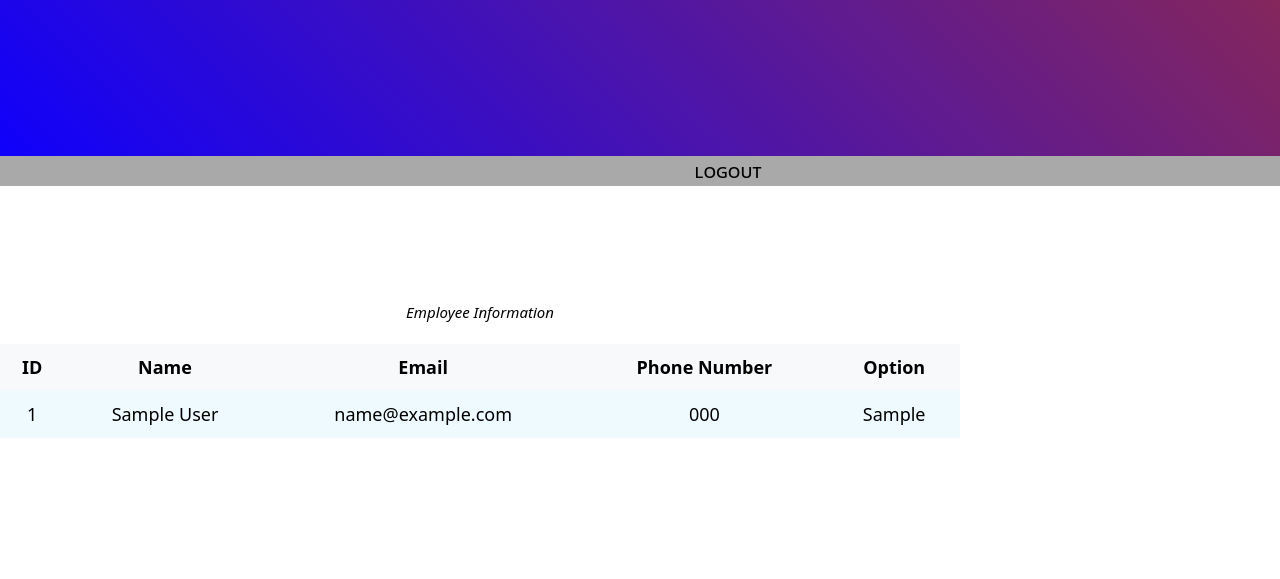
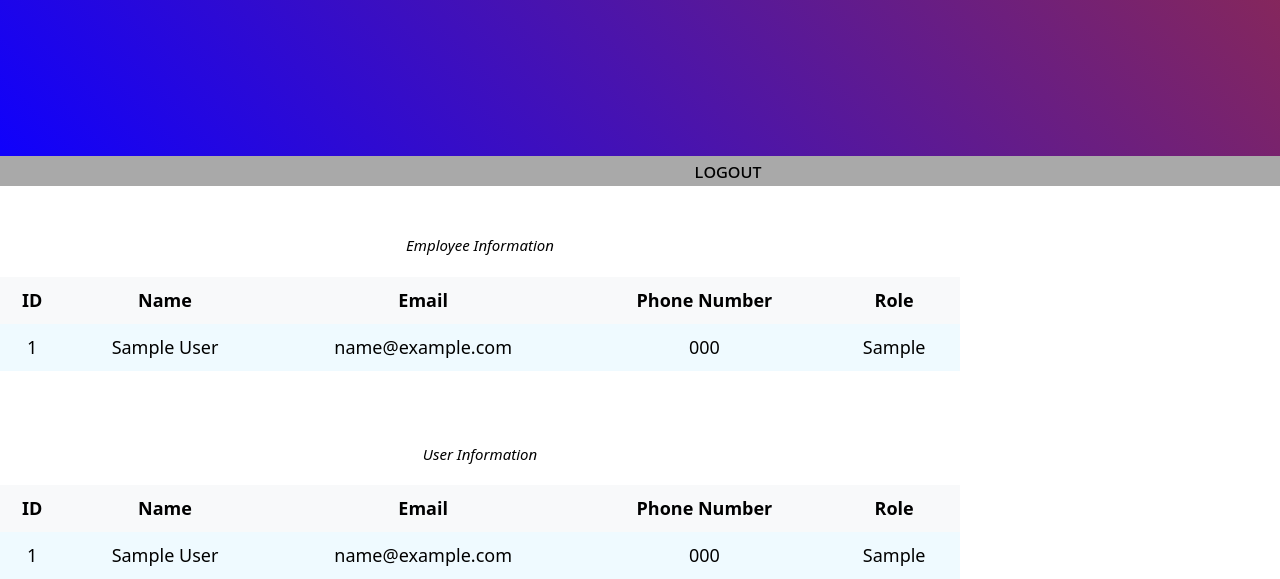
Before and after one commit to AshiMahajan/Flask-Leads-Management-System, a Flask app: page /login/admin in a window 1280 px wide; the page is wider, and only the part inside the window is pictured. Shown: the part 404-983 px from the top of that part. Before the commit the page ends 842 px from the top of that part, so only its background shows below. Run offline with Flask 3, Linux system fonts and the light colour scheme; the visitor is signed in with stand-in values (Sample User, id 1); tables that the repository leaves empty hold one stand-in row (values such as "Sample post"); style sheets or scripts are compiled from the project's sources.

Commit message:
update for user's info too

```diff
--- a/templates/admin_page.html
+++ b/templates/admin_page.html
@@ -29,8 +29,8 @@
         font-style: italic;
       }
       .container {
-        margin-top: 9%;
-        width: 75%;
+        margin-top: 5%;
+        width: 100%;
       }
       #dashboard_button,
       #all_button {
@@ -49,6 +49,11 @@
       #logout_button:hover {
         opacity: 1;
         transform: scale(1.12);
+      }
+      .emp_user_info {
+        display: flex;
+        width: 75%;
+        flex-direction: column;
       }
     </style>
     <title>Admin</title>
@@ -107,6 +112,7 @@
         </button>
       </div>
       {% block content %}
+      <div class="emp_user_info">
         <div class="container">
           <h1 id="emp_info">Employee Information</h1>
           <table class="table table-bordered">
@@ -116,7 +122,7 @@
                 <th>Name</th>
                 <th>Email</th>
                 <th>Phone Number</th>
-              <th>Option</th>
+                <th>Role</th>
               </tr>
             </thead>
             <tbody>
@@ -132,6 +138,33 @@
             </tbody>
           </table>
         </div>
+        <br />
+        <div class="container">
+          <h1 id="emp_info">User Information</h1>
+          <table class="table table-bordered">
+            <thead>
+              <tr>
+                <th>ID</th>
+                <th>Name</th>
+                <th>Email</th>
+                <th>Phone Number</th>
+                <th>Role</th>
+              </tr>
+            </thead>
+            <tbody>
+              {% for user in users %}
+              <tr>
+                <td>{{ user.id }}</td>
+                <td>{{ user.lead_name }}</td>
+                <td>{{ user.email }}</td>
+                <td>{{ user.phone_number }}</td>
+                <td>{{ user.option }}</td>
+              </tr>
+              {% endfor %}
+            </tbody>
+          </table>
+        </div>
+      </div>
       {% endblock %}
     </div>
   </body>
```
Lines whose indentation alone changed are shown as unchanged.
